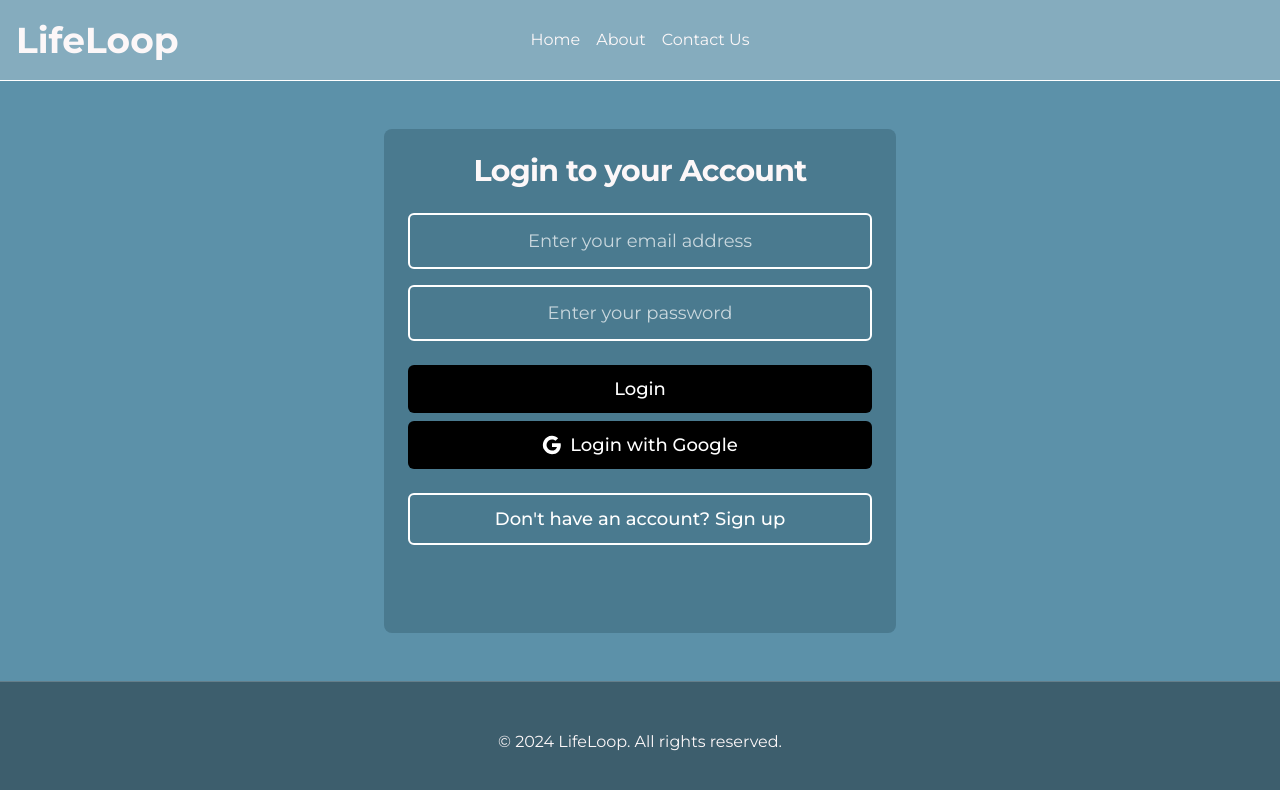
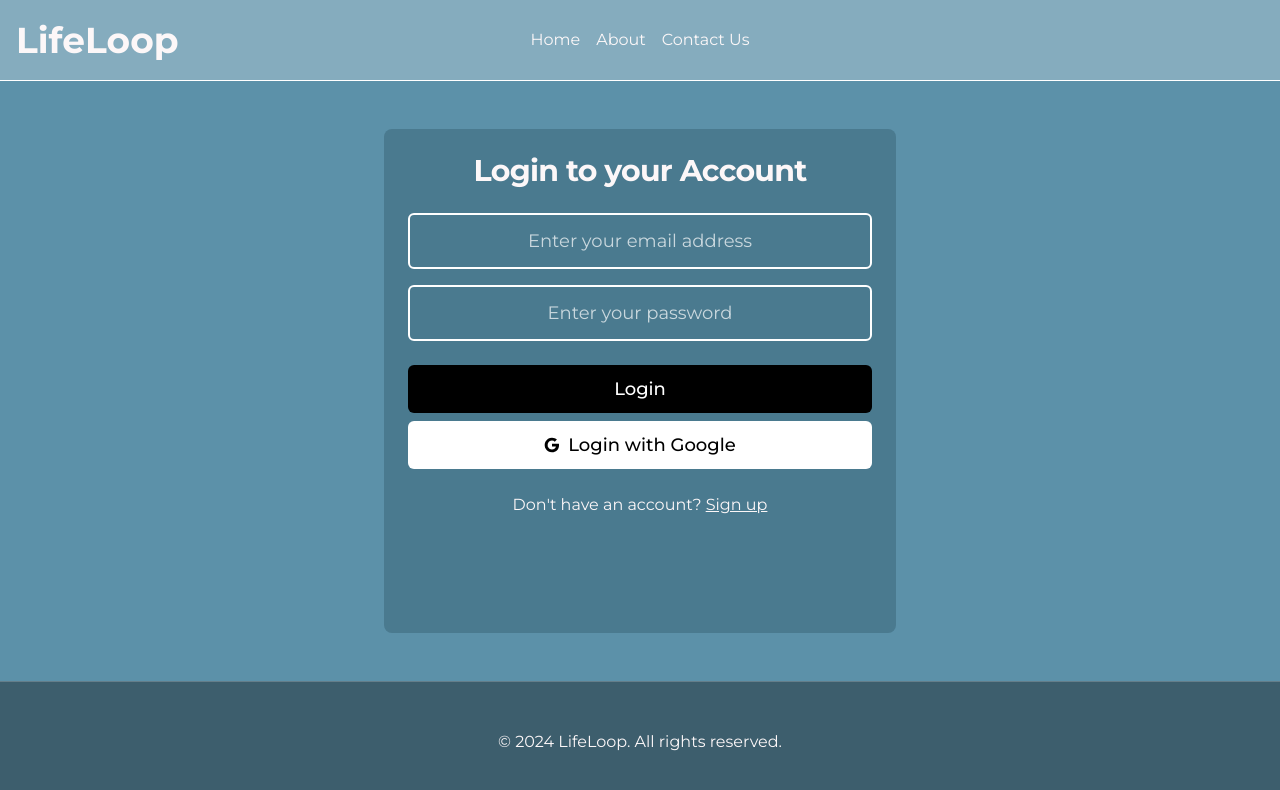
Before and after one commit to Vrun1506/LifeLoop, a Next.js app in the folder frontend/life-loop/: page /login in a window 1280 px wide. Shown: the top 790 px of the page. Built offline with nearby package versions, Linux system fonts and the light colour scheme; no server answers.

Commit message:
fixed login and sign up page UI

```diff
--- a/frontend/life-loop/app/login/page.tsx
+++ b/frontend/life-loop/app/login/page.tsx
@@ -108,9 +108,9 @@
               <button
                 type="button"
                 onClick={handleGoogleAuth}
-                className="w-full rounded-md bg-black px-6 py-2.5 text-lg font-medium text-white transition-colors hover:bg-white hover:text-black flex items-center justify-center gap-2"
+                className="w-full rounded-md bg-white px-6 py-2.5 text-lg font-medium text-black transition-colors hover:bg-white hover:text-black flex items-center justify-center gap-2 cursor-pointer"
               >
-                <svg className="w-5 h-5" viewBox="0 0 24 24">
+                <svg className="w-4 h-4" viewBox="0 0 24 24">
                   <path fill="currentColor" d="M22.56 12.25c0-.78-.07-1.53-.2-2.25H12v4.26h5.92c-.26 1.37-1.04 2.53-2.21 3.31v2.77h3.57c2.08-1.92 3.28-4.74 3.28-8.09z"/>
                   <path fill="currentColor" d="M12 23c2.97 0 5.46-.98 7.28-2.66l-3.57-2.77c-.98.66-2.23 1.06-3.71 1.06-2.86 0-5.29-1.93-6.16-4.53H2.18v2.84C3.99 20.53 7.7 23 12 23z"/>
                   <path fill="currentColor" d="M5.84 14.09c-.22-.66-.35-1.36-.35-2.09s.13-1.43.35-2.09V7.07H2.18C1.43 8.55 1 10.22 1 12s.43 3.45 1.18 4.93l2.85-2.22.81-.62z"/>
@@ -119,13 +119,10 @@
                 Login with Google
               </button>
             </div>
-            <div className="space-y-2 mt-6">
-              <a
-                href="/register"
-                className="block w-full text-center rounded-md bg-transparent border-2 border-white px-6 py-2.5 text-lg font-medium text-white transition-colors hover:bg-white hover:text-black"
-              >
-                Don't have an account? Sign up
-              </a>
+            <div className="space-y-2 mt-6 justify-center text-center">
+             <p className="mt-6 text-base  text-[#FCF7F8]">
+                Don't have an account? <a href="/register" className="underline hover:text-black">Sign up</a>
+            </p>
             </div>
           </form>
         </div>
--- a/frontend/life-loop/app/signup/page.tsx
+++ b/frontend/life-loop/app/signup/page.tsx
@@ -59,8 +59,13 @@
                 className="w-full rounded-md bg-white px-6 py-2.5 flex items-center justify-center gap-3 text-lg font-medium text-black transition-colors hover:bg-white hover:text-black cursor-pointer"
               >
 
+                <svg className="w-4 h-4" viewBox="0 0 24 24">
+                  <path fill="currentColor" d="M22.56 12.25c0-.78-.07-1.53-.2-2.25H12v4.26h5.92c-.26 1.37-1.04 2.53-2.21 3.31v2.77h3.57c2.08-1.92 3.28-4.74 3.28-8.09z"/>
+                  <path fill="currentColor" d="M12 23c2.97 0 5.46-.98 7.28-2.66l-3.57-2.77c-.98.66-2.23 1.06-3.71 1.06-2.86 0-5.29-1.93-6.16-4.53H2.18v2.84C3.99 20.53 7.7 23 12 23z"/>
+                  <path fill="currentColor" d="M5.84 14.09c-.22-.66-.35-1.36-.35-2.09s.13-1.43.35-2.09V7.07H2.18C1.43 8.55 1 10.22 1 12s.43 3.45 1.18 4.93l2.85-2.22.81-.62z"/>
+                  <path fill="currentColor" d="M12 5.38c1.62 0 3.06.56 4.21 1.64l3.15-3.15C17.45 2.09 14.97 1 12 1 7.7 1 3.99 3.47 2.18 7.07l3.66 2.84c.87-2.6 3.3-4.53 6.16-4.53z"/>
+                </svg>
                 Sign Up using Google
-                <img src="https://www.google.com/images/branding/googleg/1x/googleg_standard_color_128dp.png" alt="Google logo" className="w-4 h-4"/>
 
               </button>
             </div>
```
